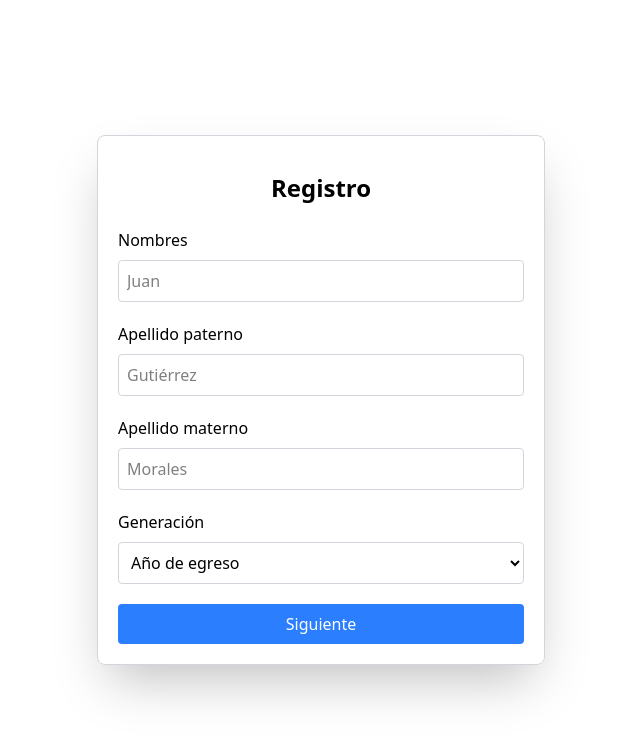
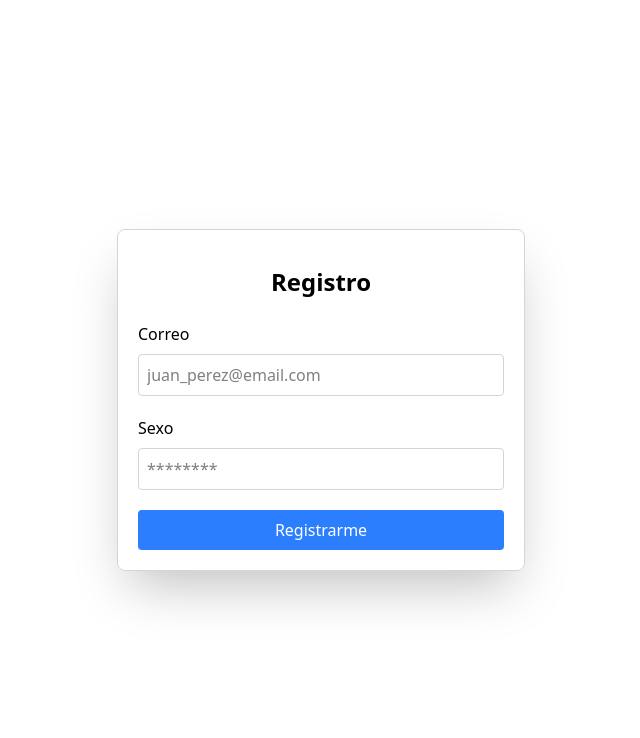
Before and after one commit to Esteban0305/comunidad-talentos, a Next.js app: page /registro in a window 1280 px wide. Shown: the top 738 px of the page, without its empty margins (319-959 px from the left). Built offline with nearby package versions, Linux system fonts and the light colour scheme.

Commit message:
feat: Egresado registration forms

```diff
--- a/app/registro/page.tsx
+++ b/app/registro/page.tsx
@@ -1,13 +1,24 @@
+'use client';
+
+import RegisterForm from '@/components/RegisterForm';
+import UserForm from '@/components/UserForm';
 import ValidateForm from '@/components/ValidateForm';
+import React from 'react';
 
-export const metadata = {
-  title: 'Registro',
-};
+// export const metadata = {
+//   title: 'Registro',
+// };
 
 export default function RegisterPage() {
+  const [currentForm, setCurrentForm] = React.useState<'validate' | 'register' | 'user'>('user');
+
   return (
-    <main className="min-h-dvh flex items-center justify-center p-6">
-      <ValidateForm />
+    <main className="min-h-dvh flex items-center">
+      <div className="w-full m-auto max-w-md p-5">
+        {currentForm === 'validate' && <ValidateForm />}
+        {currentForm === 'register' && <RegisterForm />}
+        {currentForm === 'user' && <UserForm />}
+      </div>
     </main>
   );
 }
--- /dev/null
+++ b/components/RegisterForm.tsx
@@ -0,0 +1,37 @@
+import React from 'react';
+
+export default function RegisterForm() {
+  const registrarEgresado = (e: React.FormEvent<HTMLFormElement>) => {
+    const formData = new FormData(e.currentTarget);
+    const data = {
+      curp: formData.get('nombre')?.toString().trim() || '',
+      sexo: formData.get('apellido_paterno'),
+      bio: formData.get('bio')?.toString().trim() || '',
+      privacidad: formData.get('privacidad') ? true : false,
+    };
+
+    console.log('Datos del formulario:', data);
+  }
+
+  return (
+    <form className='flex flex-col gap-2 w-full max-w-md border border-gray-300 shadow-2xl p-5 rounded-lg' onSubmit={(e) => {registrarEgresado(e); e.preventDefault(); }}>
+      <label className='text-2xl font-bold text-center my-4'>Registro</label>
+      <label htmlFor="nombre">CURP</label>
+      <input className='p-2 border border-gray-300 rounded mb-3' type="text" name="nombre" id="nombre" placeholder="PERJ251202HCMXRSE8" required/>
+      <label htmlFor="apellido_paterno">Sexo</label>
+      <select className='p-2 border border-gray-300 rounded mb-3' required>
+        <option value="M">Masculino</option>
+        <option value="F">Femenino</option>
+        <option value="O">Otro</option>
+        <option value="N">Prefiero no decirlo</option>
+      </select>
+      <label htmlFor="bio">Un poco de mi...</label>
+      <textarea className='p-2 border border-gray-300 rounded mb-3' name="bio" id="bio" placeholder='Escribe algo sobre ti...' rows={4}></textarea>
+      <div className="flex items-center gap-2 mb-3">
+        <input className='border border-gray-300 rounded' type="checkbox" name="privacidad" id="privacidad" required />
+        <label htmlFor="privacidad">Aceptar Acuerdo de Privacidad</label>
+      </div>
+      <button type="submit" className='bg-blue-500 text-white p-2 rounded hover:bg-blue-600 transition-colors'>Siguiente</button>
+    </form>
+  );
+}
--- /dev/null
+++ b/components/UserForm.tsx
@@ -0,0 +1,22 @@
+export default function UserForm() {
+  const registrarEgresado = (e: React.FormEvent<HTMLFormElement>) => {
+    const formData = new FormData(e.currentTarget);
+    const data = {
+      correo: formData.get('correo')?.toString().trim() || '',
+      contraseña: formData.get('contraseña')?.toString().trim() || '',
+    };
+
+    console.log('Datos del formulario:', data);
+  }
+
+  return (
+    <form className='flex flex-col gap-2 w-full max-w-md border border-gray-300 shadow-2xl p-5 rounded-lg' onSubmit={(e) => {registrarEgresado(e); e.preventDefault(); }}>
+      <label className='text-2xl font-bold text-center my-4'>Registro</label>
+      <label htmlFor="correo">Correo</label>
+      <input className='p-2 border border-gray-300 rounded mb-3' type="email" name="correo" id="correo" placeholder="juan_perez@email.com" required/>
+      <label htmlFor="contraseña">Sexo</label>
+      <input className='p-2 border border-gray-300 rounded mb-3' type="password" name="contraseña" id="contraseña" placeholder="********" required/>
+      <button type="submit" className='bg-blue-500 text-white p-2 rounded hover:bg-blue-600 transition-colors'>Registrarme</button>
+    </form>
+  );
+}
--- a/components/ValidateForm.tsx
+++ b/components/ValidateForm.tsx
@@ -1,6 +1,6 @@
-'use client';
-
 import React, { useState } from 'react';
+import RegisterForm from './RegisterForm';
+import { renderToString } from 'react-dom/server';
 
 type PreEgresado = {
   nombre: string;
@@ -9,7 +9,13 @@ type PreEgresado = {
   fecha_egreso: number;
 }
 
-function validarEgresado() {
+export default function ValidateForm() {
+  const currentYear = new Date().getFullYear();
+  const [loading, setLoading] = useState(false);
+  const [error, setError] = useState<string | null>(null);
+
+  const validarEgresado = () => {
+    setLoading(true);
     const nombre            = document.getElementById("nombre") as HTMLInputElement;
     const apellido_paterno  = document.getElementById("apellido_paterno") as HTMLInputElement;
     const apellido_materno  = document.getElementById("apellido_materno") as HTMLInputElement;
@@ -29,18 +35,19 @@ function validarEgresado() {
     }).then(res => res.json()).then(data => {
       if (data.validacion) {
         console.log('Egresado validado:', data.egresado);
+        document.querySelector('main')!.innerHTML = renderToString(<RegisterForm />);
       } else {
+        setError(data.message || 'No se encontró un egresado con esos datos.');
         console.log('Validación fallida:', data.message);
       }
+      setLoading(false);
     }).catch(err => {
+      setLoading(false);
+      setError('Error al validar el egresado. Por favor, inténtalo de nuevo más tarde.');
       console.error('Error en la solicitud:', err);
     });
-
-  console.log(nombre.value, apellido_paterno.value, apellido_materno.value, fecha_egreso.value);
   }
 
-export default function ValidateForm() {
-  const currentYear = new Date().getFullYear();
   return (
     <form className='flex flex-col gap-2 w-full max-w-md border border-gray-300 shadow-2xl p-5 rounded-lg' onSubmit={(e) => {validarEgresado(); e.preventDefault();}}>
       <label className='text-2xl font-bold text-center my-4'>Registro</label>
@@ -59,7 +66,16 @@ export default function ValidateForm() {
           ))
         }
       </select>
-      <button type="submit" className='bg-blue-500 text-white p-2 rounded hover:bg-blue-600 transition-colors'>Siguiente</button>
+      <label className='text-red-500'>{error}</label>
+      <button type="submit" className='bg-blue-500 text-white p-2 rounded hover:bg-blue-600 transition-colors h-10 flex items-center justify-center gap-2'>
+        {loading && (
+          <svg className="w-5 h-5 animate-spin text-white" xmlns="http://www.w3.org/2000/svg" fill="none" viewBox="0 0 24 24">
+            <circle className="opacity-25" cx="12" cy="12" r="10" stroke="currentColor" strokeWidth="4"></circle>
+            <path className="opacity-75" fill="currentColor" d="M4 12a8 8 0 018-8v4a4 4 0 00-4 4H4z" ></path>
+          </svg>
+        )}
+        {loading ? "" : "Siguiente"}
+      </button>
     </form>
   );
 }
```
Lines whose indentation alone changed are shown as unchanged.
